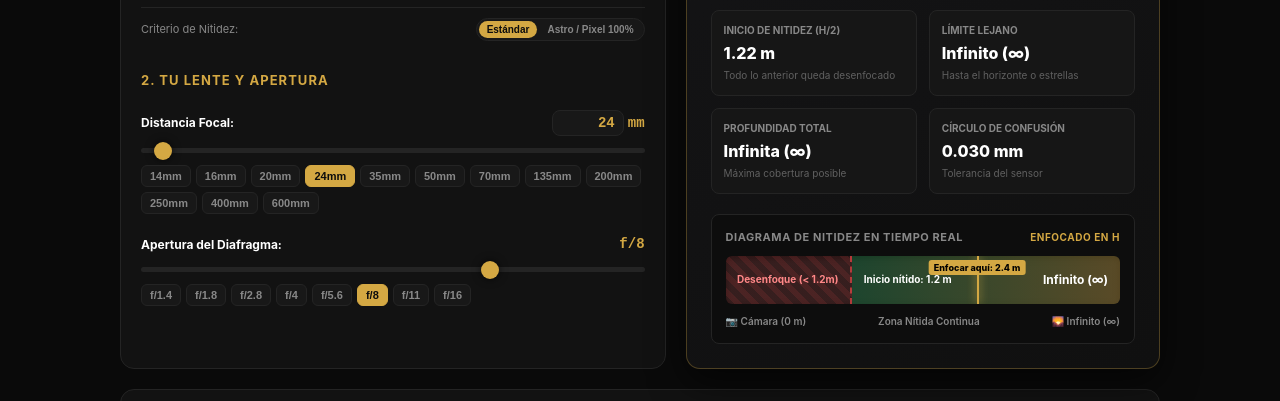
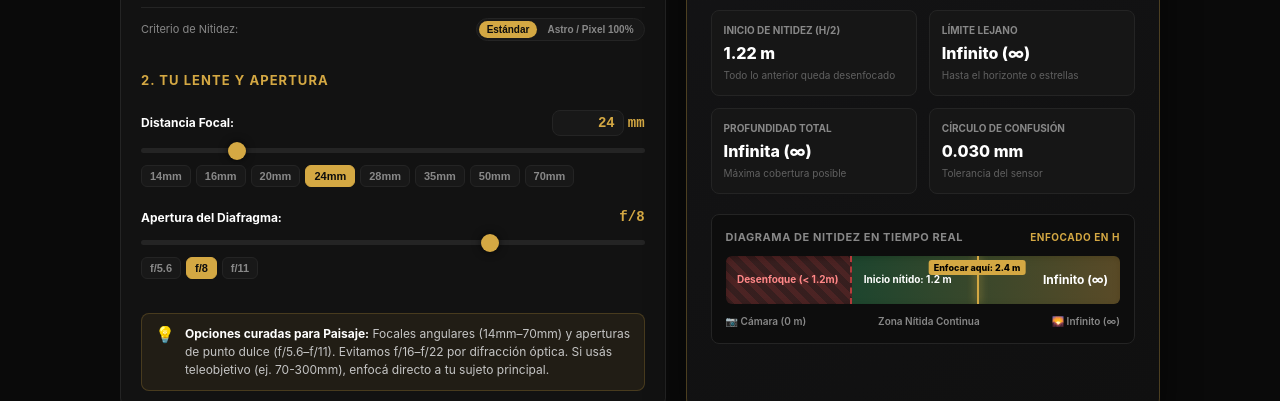
Before and after one commit to Fede-rk/RK_Studio, a website built with Vite: page hiperfocal/index.html in a window 1280 px wide. Both pictures are taken after a click on the element 243 px from the left and 462 px from the top of the page. Shown: the part 377-778 px from the top of the page. Built offline with nearby package versions, Linux system fonts and the light colour scheme.

Commit message:
Curar y simplificar opciones de focales y aperturas por disciplina con notas tecnicas concisas

```diff
--- a/hiperfocal/hiperfocal.css
+++ b/hiperfocal/hiperfocal.css
@@ -582,6 +582,35 @@ body {
   cursor: pointer;
 }
 
+/* Curated Discipline Note */
+.curated-discipline-note {
+  display: flex;
+  align-items: flex-start;
+  gap: 10px;
+  background: rgba(212, 168, 67, 0.08);
+  border: 1px solid rgba(212, 168, 67, 0.22);
+  border-radius: var(--radius-sm);
+  padding: 11px 13px;
+  margin-top: 14px;
+}
+.curated-discipline-note .note-icon {
+  font-size: 16px;
+  line-height: 1.2;
+  flex-shrink: 0;
+}
+.curated-note-text {
+  font-size: 12px;
+  line-height: 1.5;
+  color: #c5c5c5;
+}
+.curated-note-text strong {
+  color: #fff;
+}
+.curated-note-text em {
+  color: var(--accent);
+  font-style: normal;
+}
+
 /* Right Column: Giant Result Card */
 .result-card {
   background: linear-gradient(145deg, #141416 0%, #101010 100%);
--- a/hiperfocal/hiperfocal.js
+++ b/hiperfocal/hiperfocal.js
@@ -23,13 +23,12 @@ const MODE_PRESETS = {
     aperture: 8.0,
     strictCoc: false,
     subtitle: 'Máxima nitidez desde el primer plano hasta el horizonte',
+    focals: [14, 16, 20, 24, 28, 35, 50, 70],
+    focalRange: { min: 14, max: 70 },
+    apertures: [5.6, 8.0, 11.0],
+    curatedNote: '<strong>Opciones curadas para Paisaje:</strong> Focales angulares (14mm–70mm) y aperturas de punto dulce (f/5.6–f/11). Evitamos f/16–f/22 por difracción óptica. Si usás teleobjetivo (ej. 70-300mm), enfocá directo a tu sujeto principal.',
     guide: `
-      <p><strong>🎯 La Regla de Oro del Paisajista:</strong> Nunca enfoques al infinito (∞) en un paisaje con suelo. Si enfocas al horizonte, desperdicias la mitad de la profundidad de campo útil hacia atrás.</p>
-      <p>Enfocando a la <strong>distancia hiperfocal calculada</strong>, tus flores o rocas cercanas quedarán nítidas y las montañas del horizonte no perderán nitidez.</p>
-      <ul>
-        <li><strong>Apertura recomendada:</strong> Mantente entre <strong>f/8 y f/11</strong>. Diafragmas más cerrados como f/16 o f/22 introducen <em>difracción óptica</em>, que resta nitidez general.</li>
-        <li><strong>Lentes angulares:</strong> Cuanto más angular sea tu lente (ej. 16mm o 24mm), más cerca estará la hiperfocal y más fácil será tener todo a foco.</li>
-      </ul>
+      <p><strong>🎯 Regla del Paisaje:</strong> Usá la hiperfocal si tenés suelo cercano (rocas, flores a 1-2 metros) y horizonte al fondo. Si estás en un mirador sin primer plano cercano, enfocá directo al infinito o tercio medio.</p>
     `
   },
   astro: {
@@ -38,15 +37,13 @@ const MODE_PRESETS = {
     focal: 16,
     aperture: 2.8,
     strictCoc: true,
-    subtitle: 'Vía Láctea o cielo estrellado con rocas/árboles en el suelo',
+    subtitle: 'Vía Láctea o estrellas junto a rocas, carpas o árboles',
+    focals: [14, 16, 20, 24],
+    focalRange: { min: 14, max: 24 },
+    apertures: [1.4, 1.8, 2.0, 2.8],
+    curatedNote: '<strong>Opciones curadas para Noche:</strong> Solo grandes angulares luminosos (f/1.4 a f/2.8) para captar luz estelar con el suelo. Si querés fotografiar <strong>solo la Luna o el espacio</strong>, usá la guía de Luna arriba.',
     guide: `
-      <p><strong>🌌 Paisaje Nocturno (Cielo + Suelo):</strong> Estás componiendo con la Vía Láctea o estrellas de fondo y un elemento en tierra (roca, carpa, árbol).</p>
-      <ul>
-        <li><strong>Por qué usar la hiperfocal:</strong> Si enfocas a las estrellas, el primer plano saldrá desenfocado. Si enfocas a la hiperfocal, <em>ambos</em> saldrán nítidos.</li>
-        <li><strong>Apertura luminosa:</strong> Usa tu diafragma más abierto (f/1.4, f/2 o f/2.8) para captar la máxima luz de las estrellas.</li>
-        <li><strong>Criterio estricto activo:</strong> Se ha seleccionado el criterio de nitidez <em>Astro / Pixel 100%</em> para que las estrellas no tengan halos y se vean puntuales.</li>
-        <li><em>¿Querés sacarle solo a la Luna o a un planeta sin suelo?</em> Hacé clic en el botón superior <strong>"🌕 Cambiar a Solo Luna / Espacio"</strong>.</li>
-      </ul>
+      <p><strong>🌌 Regla Nocturna:</strong> Con la hiperfocal en f/2.8 asegurás nitidez en la tierra y en las estrellas. Para objetos celestes puros sin suelo, nunca uses hiperfocal: enfocá al infinito.</p>
     `
   },
   street: {
@@ -56,13 +53,12 @@ const MODE_PRESETS = {
     aperture: 8.0,
     strictCoc: false,
     subtitle: 'Disparo instantáneo sin retardo de autofocus ("Zone Focusing")',
+    focals: [24, 28, 35, 50],
+    focalRange: { min: 24, max: 50 },
+    apertures: [5.6, 8.0, 11.0],
+    curatedNote: '<strong>Opciones curadas para Street:</strong> Focales clásicas de calle (24mm–50mm) en f/5.6–f/11 para <em>Zone Focusing</em>. Consejo clave: usá velocidad mínima de <strong>1/250s</strong> (con Auto ISO) para congelar a los peatones en movimiento.',
     guide: `
-      <p><strong>⚡ Enfoque por Zonas (Zone Focusing):</strong> Los fotógrafos de calle más rápidos no esperan al autoenfoque; calibran su lente a la hiperfocal antes de empezar a caminar.</p>
-      <ul>
-        <li><strong>¿Cómo funciona?</strong> Con tu lente ajustado a la hiperfocal, todo sujeto que pase dentro de la <em>Zona Nítida</em> saldrá enfocado de forma instantánea al apretar el disparador.</li>
-        <li><strong>Focales reinas:</strong> 28mm o 35mm en f/8 te darán una zona de confort enorme (aproximadamente desde 1.5 a 2 metros hasta el infinito).</li>
-        <li>Dispara desde la cadera o sin mirar la pantalla sabiendo que el foco está 100% garantizado.</li>
-      </ul>
+      <p><strong>⚡ Enfoque por Zonas (Zone Focusing):</strong> Dejás tu lente fijado en la hiperfocal y disparás al instante sin esperar el autoenfoque. Todo lo que cruce la zona nítida saldrá enfocado.</p>
     `
   },
   custom: {
@@ -72,8 +68,12 @@ const MODE_PRESETS = {
     aperture: 8.0,
     strictCoc: false,
     subtitle: 'Control total de sensor, focal de 8mm a 600mm y diafragma',
+    focals: [14, 16, 20, 24, 28, 35, 50, 70, 135, 200, 250, 400, 600],
+    focalRange: { min: 8, max: 600 },
+    apertures: [1.4, 1.8, 2.0, 2.8, 4.0, 5.6, 8.0, 11.0, 16.0],
+    curatedNote: '<strong>⚙️ Modo Libre sin restricciones:</strong> Calculadora abierta con rango de 8mm a 600mm y diafragmas de f/1.4 a f/16 para calcular cualquier objetivo o experimentar libremente.',
     guide: `
-      <p><strong>Configuración manual completa:</strong> Ajusta libremente cualquier sensor, distancia focal milimétrica (incluso teleobjetivos de 250mm a 600mm) y número f para calcular la hiperfocal exacta y explorar la profundidad de campo geométrica.</p>
+      <p><strong>Modo Libre:</strong> Exploración geométrica libre. <em>Nota:</em> En teleobjetivos largos (>100mm) la hiperfocal suele superar los 100m–300m, por lo que para aves, retratos o deportes siempre se enfoca al sujeto.</p>
     `
   }
 };
@@ -141,8 +141,10 @@ const focusPin            = document.getElementById('focus-pin');
 const pinDistanceLabel    = document.getElementById('pin-distance-label');
 const diagramNearLabel    = document.getElementById('diagram-near-label');
 
-// Guide container
-const guideContentBox     = document.getElementById('guide-content-box');
+// Guide container & Curated notes
+const guideContentBox       = document.getElementById('guide-content-box');
+const curatedDisciplineNote = document.getElementById('curated-discipline-note');
+const curatedNoteText       = document.getElementById('curated-note-text');
 
 // Standard Apertures list for slider mapping
 const APERTURES = [1.2, 1.4, 1.8, 2.0, 2.8, 4.0, 5.6, 8.0, 11.0, 16.0, 22.0];
@@ -227,6 +229,38 @@ function setMoonSupport(supportType) {
   }
 }
 
+// Update dynamic curated options and technical note for active mode
+function updateCuratedControlsForMode(preset) {
+  // 1. Filter focal buttons
+  const allowedFocals = preset.focals || [14, 16, 20, 24, 28, 35, 50, 70, 135, 200, 250, 400, 600];
+  focalPresetBtns.forEach(btn => {
+    const fVal = parseInt(btn.dataset.focal, 10);
+    btn.style.display = allowedFocals.includes(fVal) ? '' : 'none';
+  });
+
+  // 2. Adjust slider & number input ranges
+  if (preset.focalRange) {
+    focalSlider.min = preset.focalRange.min;
+    focalSlider.max = preset.focalRange.max;
+    if (focalInput) {
+      focalInput.min = preset.focalRange.min;
+      focalInput.max = preset.focalRange.max;
+    }
+  }
+
+  // 3. Filter aperture buttons
+  const allowedApertures = preset.apertures || [1.4, 1.8, 2.0, 2.8, 4.0, 5.6, 8.0, 11.0, 16.0];
+  aperturePresetBtns.forEach(btn => {
+    const aVal = parseFloat(btn.dataset.aperture);
+    btn.style.display = allowedApertures.includes(aVal) ? '' : 'none';
+  });
+
+  // 4. Update Curated Note
+  if (curatedNoteText && preset.curatedNote) {
+    curatedNoteText.innerHTML = preset.curatedNote;
+  }
+}
+
 function selectMode(modeKey) {
   state.activeMode = modeKey;
   const preset = MODE_PRESETS[modeKey] || MODE_PRESETS.landscape;
@@ -250,6 +284,9 @@ function selectMode(modeKey) {
 
   // Update guide content
   guideContentBox.innerHTML = preset.guide;
+
+  // Update curated controls and note
+  updateCuratedControlsForMode(preset);
 
   // Switch to calculator view
   hideAllScreens();
@@ -512,9 +549,12 @@ function setupEventListeners() {
     focalInput.addEventListener('input', (e) => {
       let val = parseInt(e.target.value, 10);
       if (isNaN(val)) return;
-      val = Math.max(8, Math.min(800, val));
+      const preset = MODE_PRESETS[state.activeMode] || MODE_PRESETS.landscape;
+      const minF = preset.focalRange ? preset.focalRange.min : 8;
+      const maxF = preset.focalRange ? preset.focalRange.max : 600;
+      val = Math.max(minF, Math.min(maxF, val));
       state.focalLength = val;
-      focalSlider.value = Math.min(600, val);
+      focalSlider.value = val;
       focalPresetBtns.forEach(btn => {
         btn.classList.toggle('active', parseInt(btn.dataset.focal, 10) === state.focalLength);
       });
--- a/hiperfocal/index.html
+++ b/hiperfocal/index.html
@@ -297,6 +297,7 @@
               <button class="preset-btn focal-btn" data-focal="16">16mm</button>
               <button class="preset-btn focal-btn" data-focal="20">20mm</button>
               <button class="preset-btn focal-btn active" data-focal="24">24mm</button>
+              <button class="preset-btn focal-btn" data-focal="28">28mm</button>
               <button class="preset-btn focal-btn" data-focal="35">35mm</button>
               <button class="preset-btn focal-btn" data-focal="50">50mm</button>
               <button class="preset-btn focal-btn" data-focal="70">70mm</button>
@@ -318,6 +319,7 @@
             <div class="preset-buttons-row">
               <button class="preset-btn aperture-btn" data-aperture="1.4">f/1.4</button>
               <button class="preset-btn aperture-btn" data-aperture="1.8">f/1.8</button>
+              <button class="preset-btn aperture-btn" data-aperture="2">f/2</button>
               <button class="preset-btn aperture-btn" data-aperture="2.8">f/2.8</button>
               <button class="preset-btn aperture-btn" data-aperture="4">f/4</button>
               <button class="preset-btn aperture-btn" data-aperture="5.6">f/5.6</button>
@@ -325,6 +327,12 @@
               <button class="preset-btn aperture-btn" data-aperture="11">f/11</button>
               <button class="preset-btn aperture-btn" data-aperture="16">f/16</button>
             </div>
+          </div>
+
+          <!-- Curated Mode Technical Note -->
+          <div id="curated-discipline-note" class="curated-discipline-note">
+            <span class="note-icon">💡</span>
+            <div id="curated-note-text" class="curated-note-text"></div>
           </div>
 
         </div>
```
